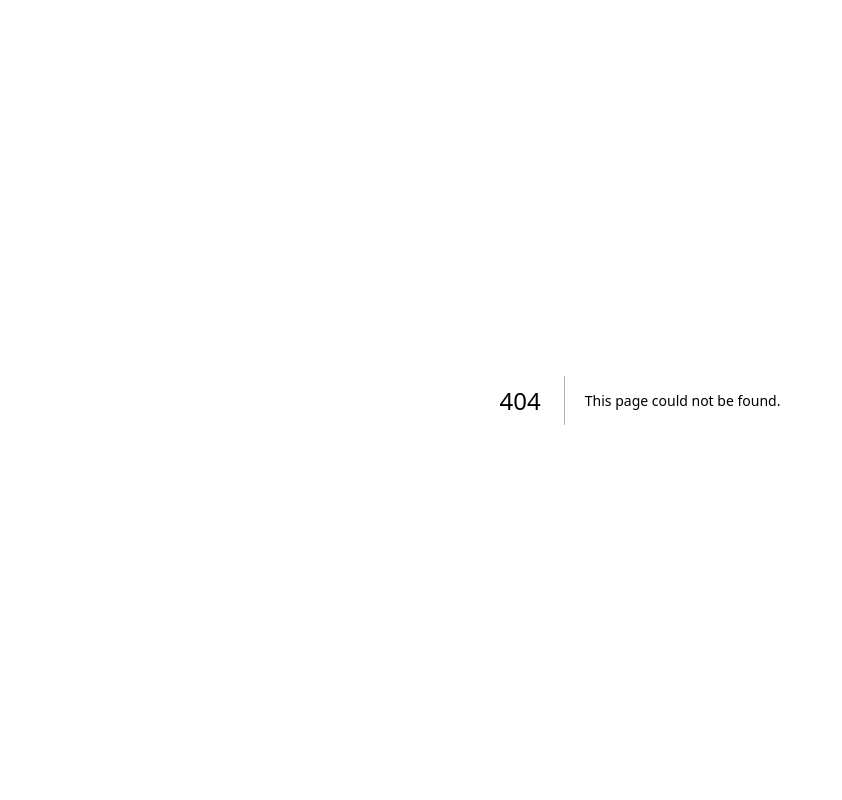
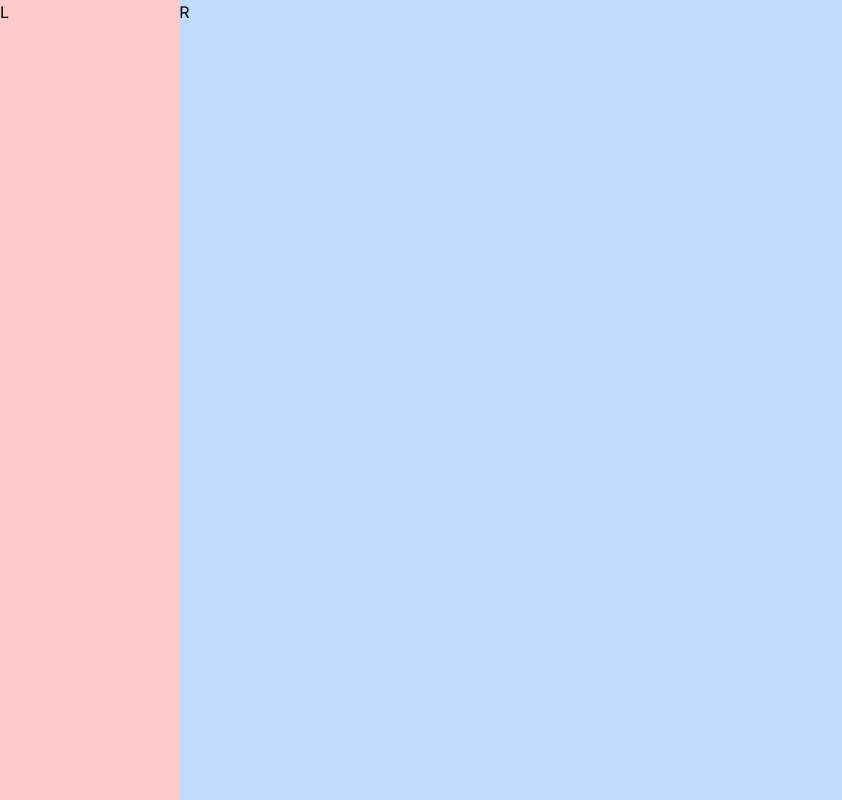
Before and after one commit to salmanabdullahfahim/school-management-system, a Next.js app: page /admin in a window 1280 px wide. Before the commit this address had no page. Shown: the whole page, without its empty margins (0-842 px from the left). Built offline with nearby package versions, Linux system fonts and the light colour scheme.

Commit message:
basic layout and page created

```diff
--- /dev/null
+++ b/src/app/(dashboard)/admin/page.tsx
@@ -0,0 +1,7 @@
+import React from "react";
+
+const AdminPage = () => {
+  return <div>AdminPage</div>;
+};
+
+export default AdminPage;
--- /dev/null
+++ b/src/app/(dashboard)/layout.tsx
@@ -0,0 +1,18 @@
+import React from "react";
+
+const dashboardLayout = ({ children }: { children: React.ReactNode }) => {
+  return (
+    <div className="h-screen flex">
+      {/* left */}
+      <div className="w-[14%] md:w-[8%] lg:w-[16%] xl:w-[14%] bg-red-200">
+        L
+      </div>
+      {/* right */}
+      <div className="w-[86%] md:w-[92%] lg:w-[84%] xl:w-[86%] bg-blue-200">
+        R
+      </div>
+    </div>
+  );
+};
+
+export default dashboardLayout;
--- /dev/null
+++ b/src/app/(dashboard)/parent/page.tsx
@@ -0,0 +1,7 @@
+import React from "react";
+
+const ParentPage = () => {
+  return <div>ParentPage</div>;
+};
+
+export default ParentPage;
--- /dev/null
+++ b/src/app/(dashboard)/student/page.tsx
@@ -0,0 +1,7 @@
+import React from "react";
+
+const StudentPage = () => {
+  return <div>StudentPage</div>;
+};
+
+export default StudentPage;
--- /dev/null
+++ b/src/app/(dashboard)/teacher/page.tsx
@@ -0,0 +1,7 @@
+import React from "react";
+
+const TeacherPage = () => {
+  return <div>TeacherPage</div>;
+};
+
+export default TeacherPage;
--- /dev/null
+++ b/src/app/sign-in/page.tsx
@@ -0,0 +1,7 @@
+import React from "react";
+
+const SignInPage = () => {
+  return <div>SignInPage</div>;
+};
+
+export default SignInPage;
```
